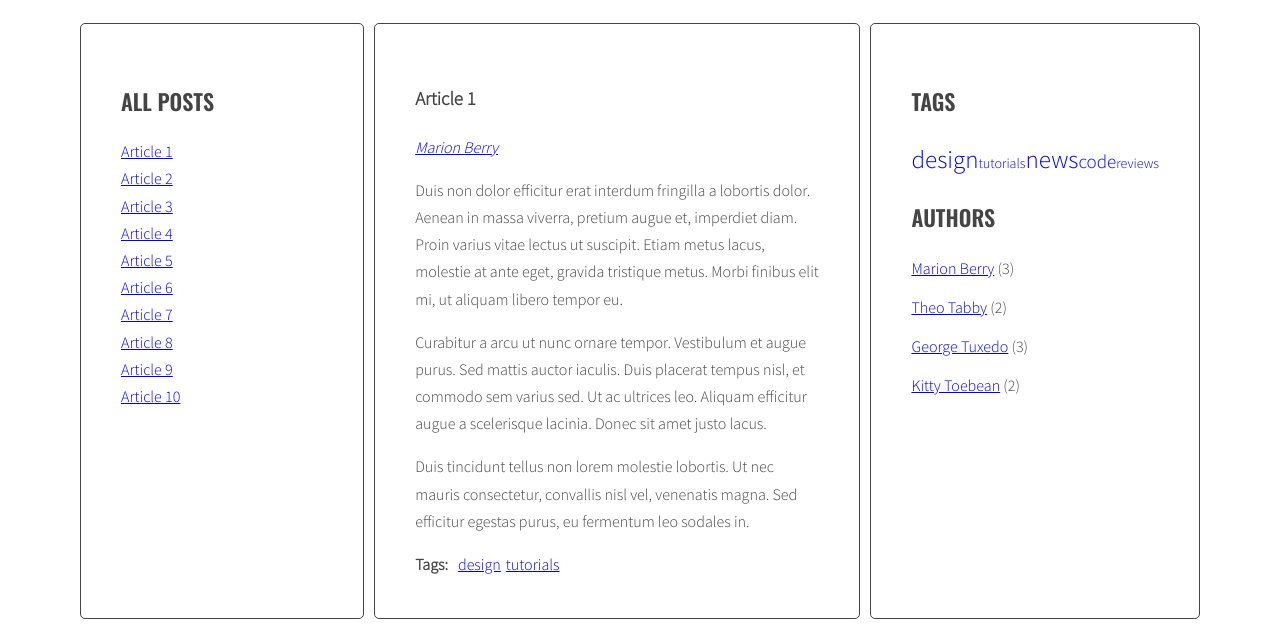
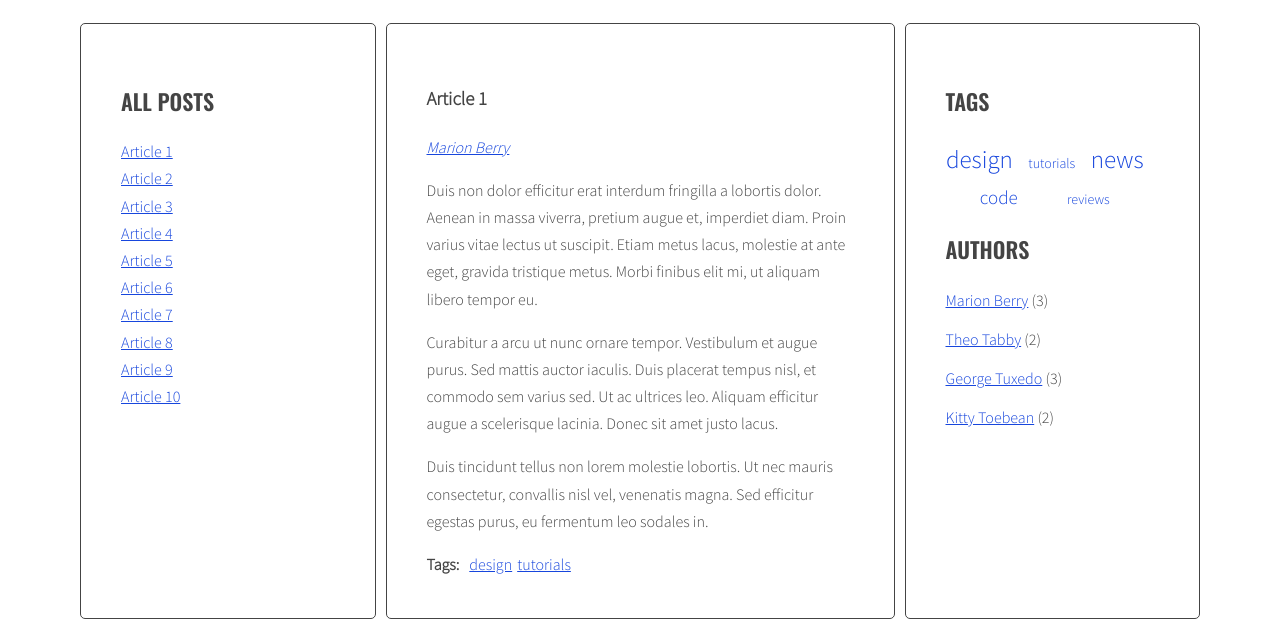
Before and after one commit to Kamil-96/javascript-blog, a website: page index.html in a window 1280 px wide. Shown: the part 220-847 px from the top of the page. Drawn offline with nearby package versions, Linux system fonts and the light colour scheme.

Commit message:
Change styles for links

```diff
--- a/js/script.js
+++ b/js/script.js
@@ -1,10 +1,6 @@
 'use strict';
 
-{    /* document.getElementById('test-button').addEventListener('click', function(){
-        const links = document.querySelectorAll('.titles a');
-        console.log('links:', links);
-    }); */
-
+{
   const titleClickHandler = function(event){
     event.preventDefault();
     const clickedElement = this;
--- a/sass/style.scss
+++ b/sass/style.scss
@@ -39,6 +39,9 @@ body {
     font-weight: 400;
     color: lighten($color-dark, 20%);
     }
+}
+a {
+  color: #1746DD;
 }
 
 /* Layout */
@@ -128,12 +131,14 @@ body {
 /* Sidebar */
 
 .sidebar {
-
   .tags {
-
+    display: flex;
+    flex-wrap: wrap;
+    justify-content: space-evenly;
+    align-items: baseline;
     a {
       text-decoration: none;
-      //margin-right: 5px;
+      margin-right: 15px;
     }
     .tag-size-1 {
       font-size: 14px;
@@ -143,6 +148,7 @@ body {
     }
     .tag-size-3 {
       font-size: 25px;
+
     }
   }
 }
```
Also changed, not shown: css/style.css, 1 other file.
